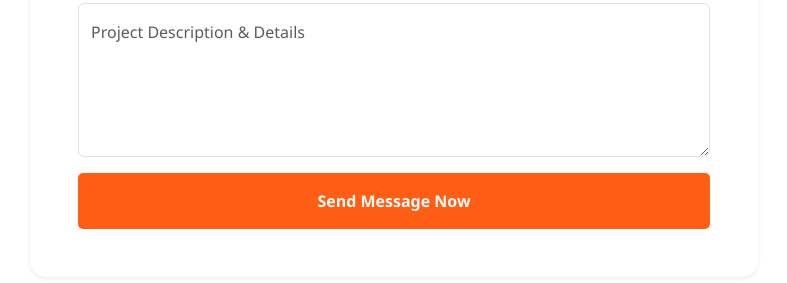
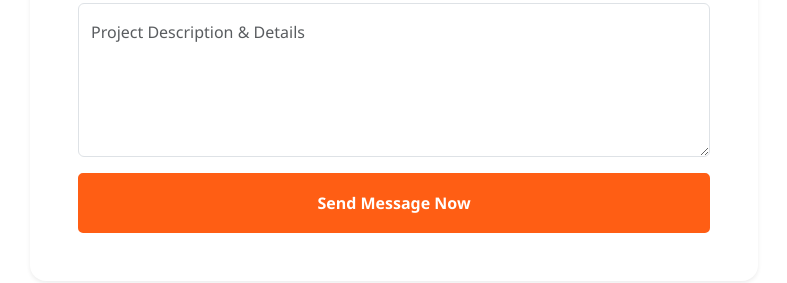
Before and after one commit to rajeshpvmca/construction, a plain HTML site: page contact.html in a window 1280 px wide. Shown: the part 1099-1382 px from the top of the page, 440-1227 px from the left. Drawn offline with nearby package versions, Linux system fonts and the light colour scheme.

Commit message:
new changes

```diff
--- a/contact.html
+++ b/contact.html
@@ -88,7 +88,7 @@
                                 <div class="col-md-6"><input type="email" class="form-control py-3" placeholder="Your Email" required></div>
                                 <div class="col-12"><input type="text" class="form-control py-3" placeholder="Project Subject"></div>
                                 <div class="col-12"><textarea class="form-control py-3" rows="5" placeholder="Project Description & Details"></textarea></div>
-                                <div class="col-12"><button class="thm-btn w-100 py-3 border-0">Send Message Now</button></div>
+                                <div class="col-12"><button class="thm-btn w-100 py-3">Send Message Now</button></div>
                             </div>
                         </form>
                     </div>
```
